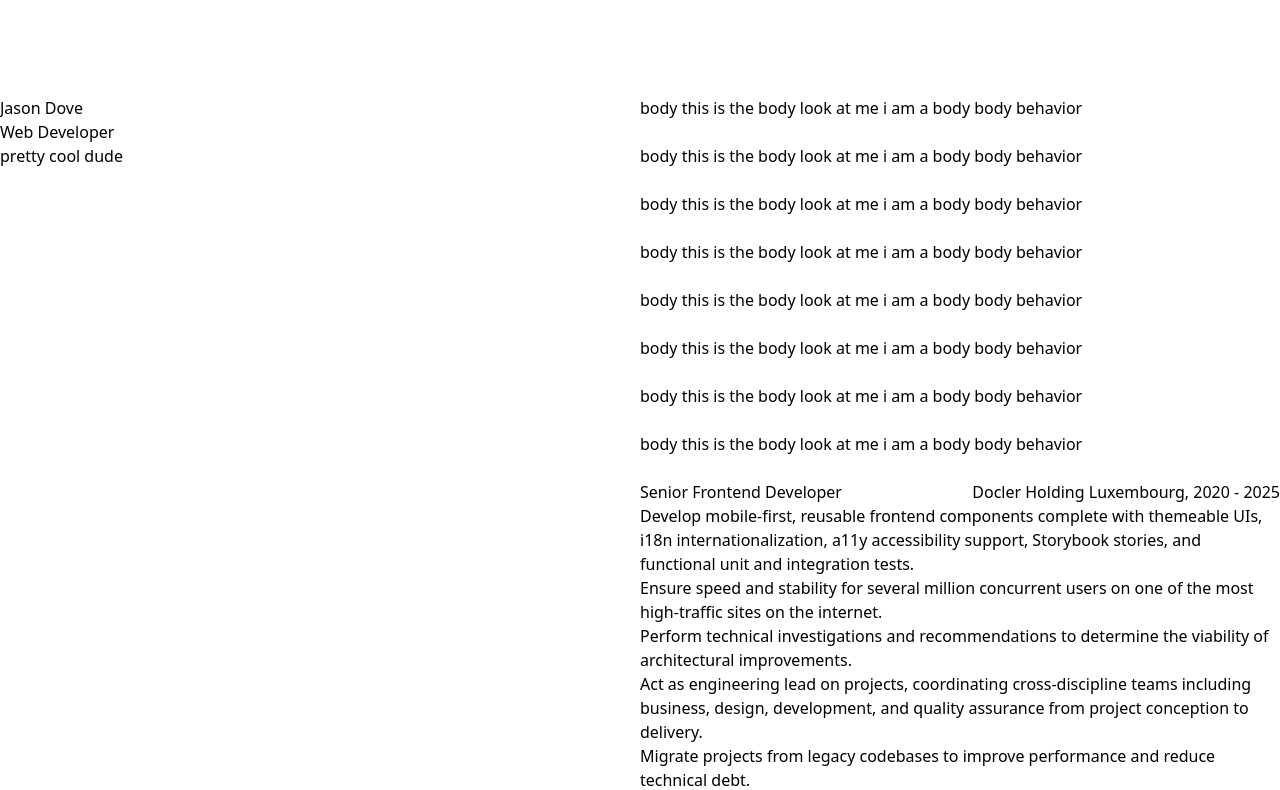
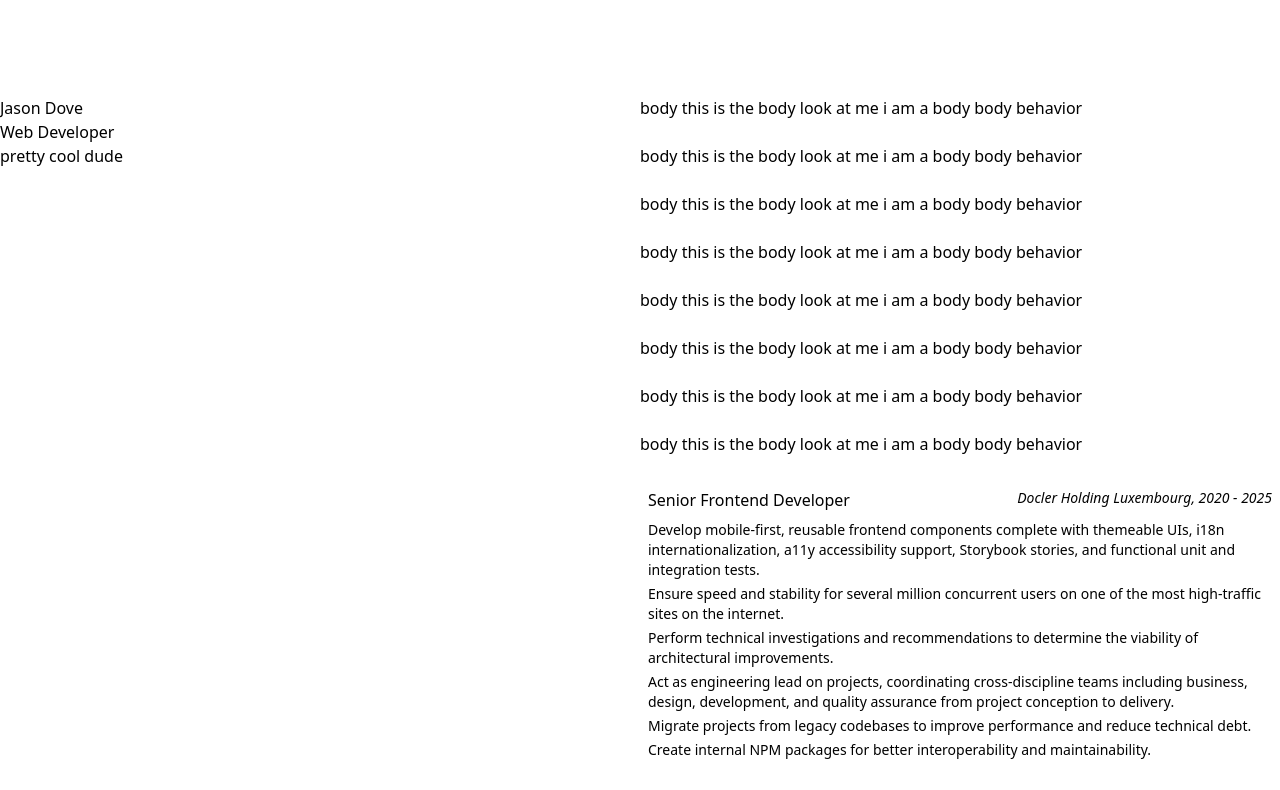
Before and after one commit to jasondove/hire-jason-v3, a React (Vite) app: page / in a window 1280 px wide. Shown: the top 790 px of the page. Built offline with nearby package versions, Linux system fonts and the light colour scheme.

Commit message:
feat(resume): minor formatting update

```diff
--- a/src/components/resume/resume.tsx
+++ b/src/components/resume/resume.tsx
@@ -7,18 +7,18 @@ const Resume: React.FunctionComponent<T> = () => {
         <div>
             {resumeData.map((item) => {
                 return (
-                    <div key={item.company}>
-                        <div className="flex">
-                            <span className="mr-auto">{item.title}</span>
-                            <span>
+                    <div key={item.company} className="mb-2 p-2">
+                        <div className="flex mb-2">
+                            <span className="mr-auto text-base">{item.title}</span>
+                            <span className="italic text-sm">
                                 <span>{item.company}, </span>
                                 <span>{item.yearStart} - {item.yearEnd}</span>
                             </span>
                         </div>
-                        <ul>
+                        <ul className="text-sm">
                             {item.bullets.map((bullet) => {
                                 return (
-                                    <li key={bullet}>{bullet}</li>
+                                    <li key={bullet} className="mb-1">{bullet}</li>
                                 );
                             })}
                         </ul>
```
